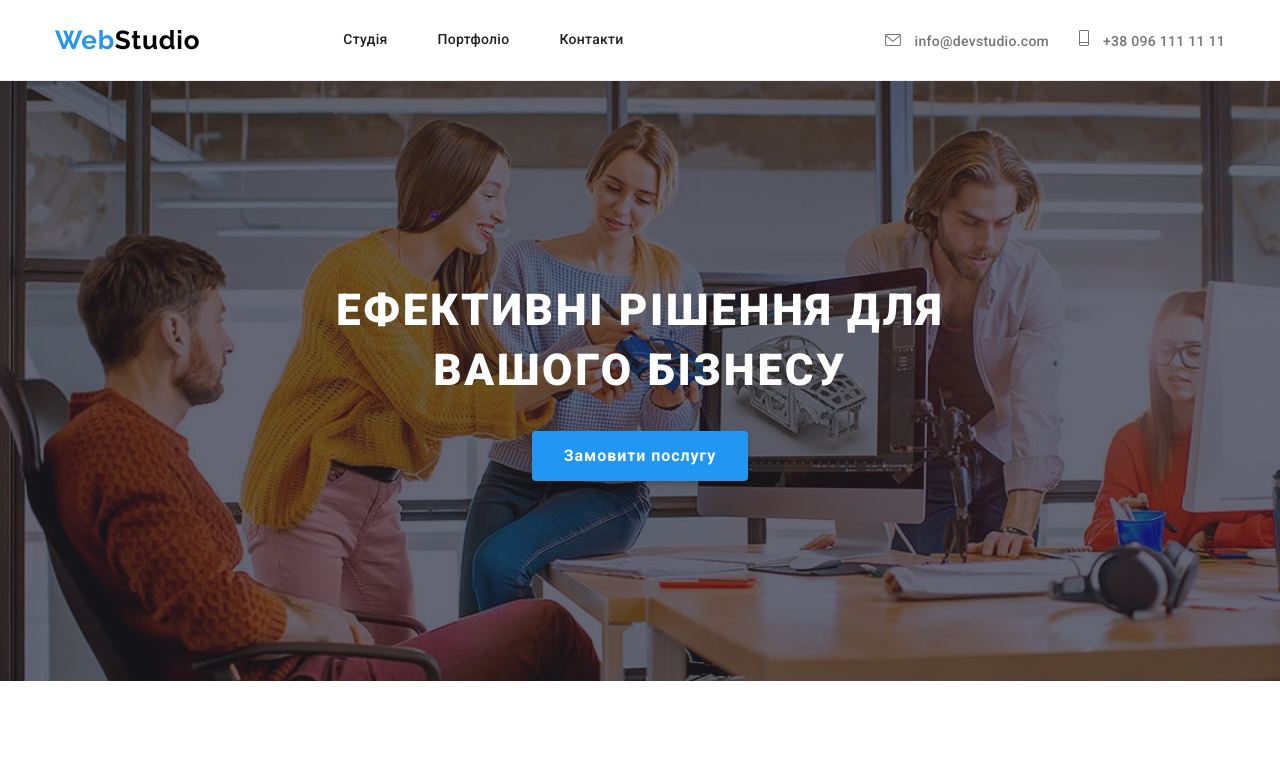
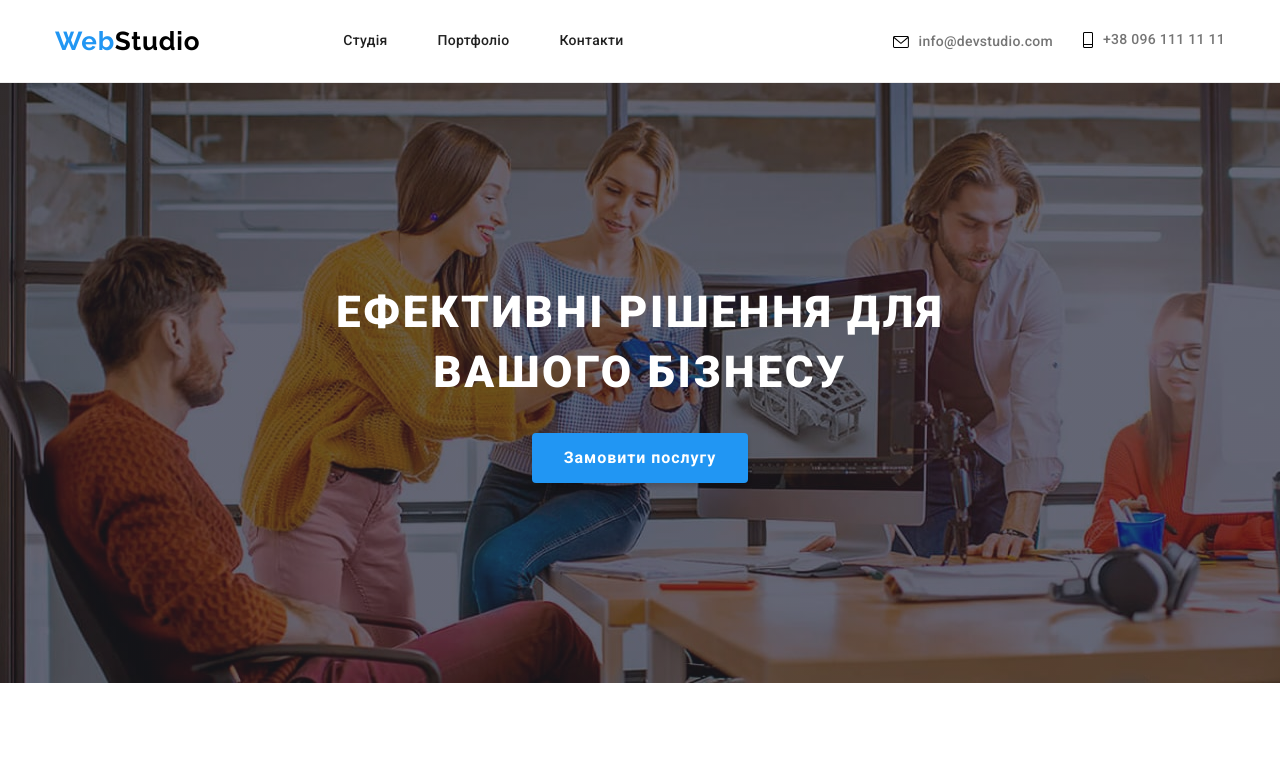
Before and after one commit to Ihor7s/goit-markup-hw-04, a plain HTML site: page index.html in a window 1280 px wide. Shown: the top 771 px of the page. Drawn offline with nearby package versions, Linux system fonts and the light colour scheme.

Commit message:
zminy-novi

```diff
--- a/css/styles.css
+++ b/css/styles.css
@@ -105,17 +105,11 @@ align-items: center;
 
 
 /*хедер пошта тел*/
-.auth-nav {
-    margin-left: auto;
-    display: flex;
-    align-items: baseline;
-}
 
+/*
 .auth-nav-mailto {}
 
-.auth-nav-tel {
-    margin-left: 30px;
-}
+
 .mailto {
     width: 16px;
     height: 12px;
@@ -139,6 +133,32 @@ align-items: center;
     padding-right: 10px;
 
 }
+*/
+.auth-nav {
+    margin-left: auto;
+    display: flex;
+    align-items: baseline;
+}
+
+.heder-contact-mailto {
+    width: 16px;
+    height: 12px;
+    margin-right: 10px;
+    color: currentColor;
+}
+.auth-nav-tel {
+    margin-left: 30px;
+    color: currentColor;
+}
+.heder-contact-tel {
+    width: 10px;
+    height: 16px;
+    margin-right: 10px;
+}
+.auth-nav-text {
+
+}
+
 .heder-contact {
     list-style: none;
     text-decoration: none;
@@ -148,13 +168,15 @@ align-items: center;
     letter-spacing: 0.02em;
     color: var(--color-text-secohd);
     padding: 32px 0;
+    display: flex;
+    align-items: center;
+    color: #757575;
 
 }
-.heder-contact:hover {
-    color: var(--color-text-logo);
-}
+.heder-contact:hover,
 .heder-contact:focus {
     color: var(--color-text-logo);
+    fill: #2196F3;
 }
 
 /*секція 1 заголовок і кнопка*/
@@ -368,6 +390,7 @@ align-items: center;
     align-items: center;
     justify-content: center;
     color: #AFB1B8;
+
 }
 .link-icon:hover,
 .link-icon:focus {
@@ -531,6 +554,7 @@ margin-bottom: 9px;
 }
 .footer-social-links-item {
         background: rgba(255, 255, 255, 0.1);
+        border-radius: 50%;
 }
 
 .footer-icon-social {
--- a/index.html
+++ b/index.html
@@ -29,23 +29,19 @@
         </nav>
         <ul class="auth-nav">
             <li class="auth-nav-mailto">
-                <!--<div class="auth-nav-mailto">-->
-                    <a href="mailto:info@devstudio.com" class="heder-contact-tel-mailto">
-                        <svg class="mailto">
-                            <use href="./images/symbol-defs.svg#icon-imall"></use>
-                        </svg>
-                    </a>
-                    <a href="mailto:info@devstudio.com" class="heder-contact">info@devstudio.com</a>
+                <a href="mailto:info@devstudio.com" class="heder-contact">
+                    <svg class="heder-contact-mailto">
+                        <use href="./images/symbol-defs.svg#icon-imall"></use>
+                    </svg>
+                info@devstudio.com</a>
             </li>
 
             <li class="auth-nav-tel">
-                <!--<div class="auth-nav-tel"> -->
-                    <a href="tel:+380961111111" class=" heder-contact-tel-mailto">
-                        <svg class="tel">
-                            <use href="./images/symbol-defs.svg#icon-tel"></use>
-                        </svg>
-                    </a>
-                    <a href="tel:+380961111111" class="heder-contact">+38 096 111 11 11</a>
+                <a href="tel:+380961111111" class="heder-contact">
+                    <svg class="heder-contact-tel">
+                        <use href="./images/symbol-defs.svg#icon-tel"></use>
+                    </svg>
+                +38 096 111 11 11</a>
             </li>
         </ul>
     </div>
```
Also changed, not shown: portfolio.html.html (+6 -10 lines).
